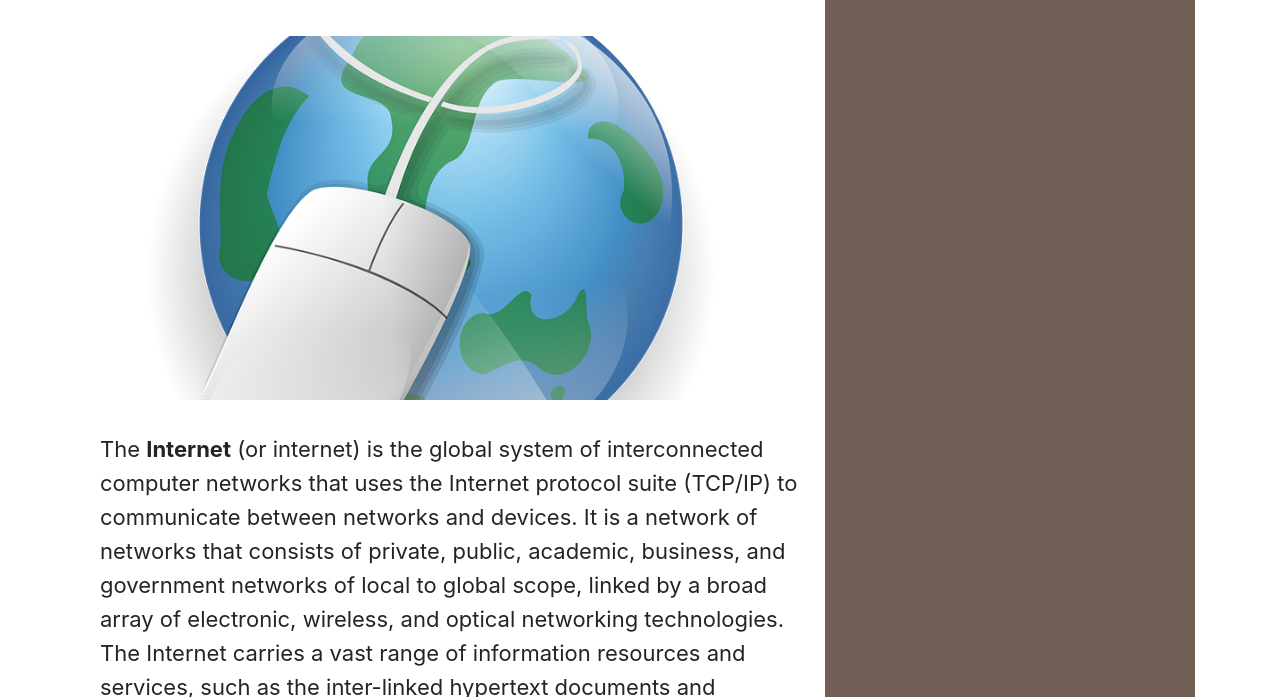
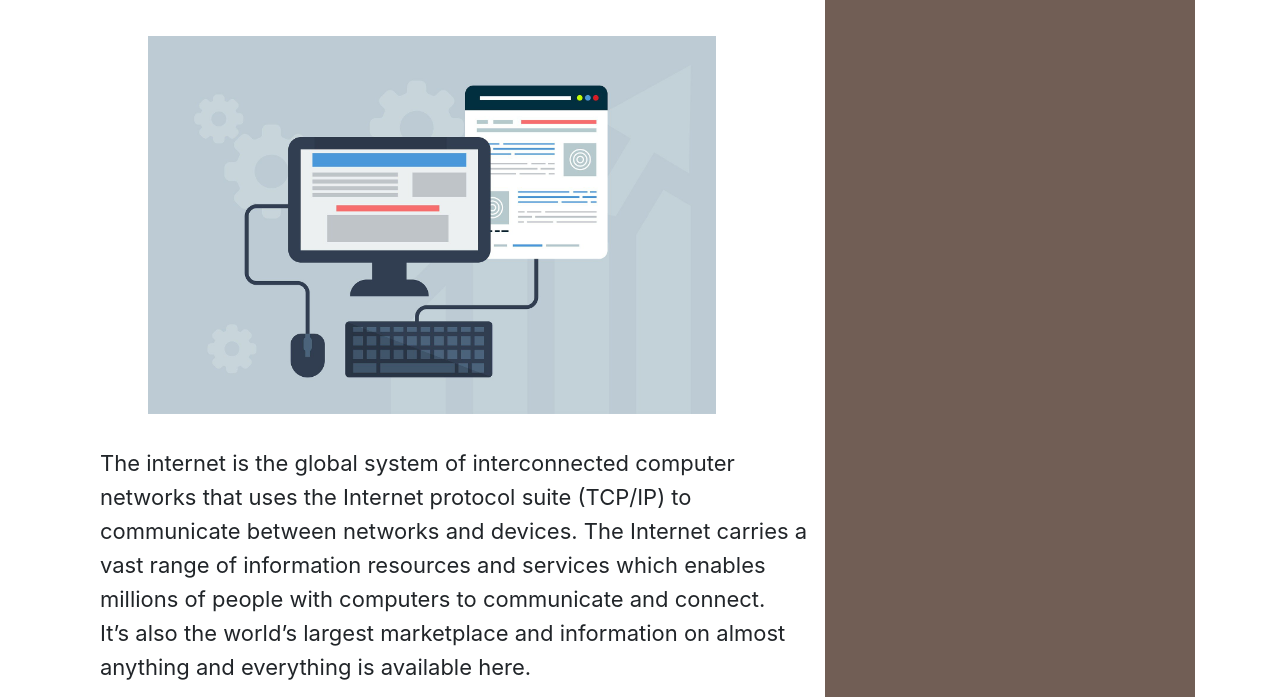
Before and after one commit to Aayushk5/Combined_Site, a plain HTML site: page index.html in a window 1280 px wide. Shown: the part 643-1340 px from the top of the page. Drawn offline with nearby package versions, Linux system fonts and the light colour scheme.

Commit message:
Added content to home page

```diff
--- a/index.html
+++ b/index.html
@@ -96,11 +96,12 @@
                     <h2 class="blog-post-title">The Internet</h2>
                     <p class="blog-post-meta">December 18th, 2020 Aayush Kumar</p>
                     <hr>
-                    <img class="page_picture" src="pictures/home_picture.png" alt="internet.jpg">
+                    <img class="page_picture" src="pictures/home.jpg" alt="internet.jpg">
                     <br>
                     <p class="page-content">
-                        The <strong>Internet</strong> (or internet) is the global system of interconnected computer networks that uses the Internet protocol suite (TCP/IP) to communicate between networks and devices. It is a network of networks that consists of private, public, academic, business, and government networks of local to global scope, linked by a broad array of electronic, wireless, and optical networking technologies. The Internet carries a vast range of information resources and services, such as the inter-linked hypertext documents and applications of the <strong>World Wide Web (WWW)</strong>, electronic mail, telephony, and file sharing.
+                        The internet is the global system of interconnected computer networks that uses the Internet protocol suite (TCP/IP) to communicate between networks and devices. The Internet carries a vast range of information resources and services which enables millions of people with computers to communicate and connect.
                     </p>
+                    <p>It’s also the world’s largest marketplace and information on almost anything and everything is available here.</p>
                 </div>
 
 
```
Also changed, not shown: pictures/home.jpg (added), pictures/home_picture.png (deleted).
